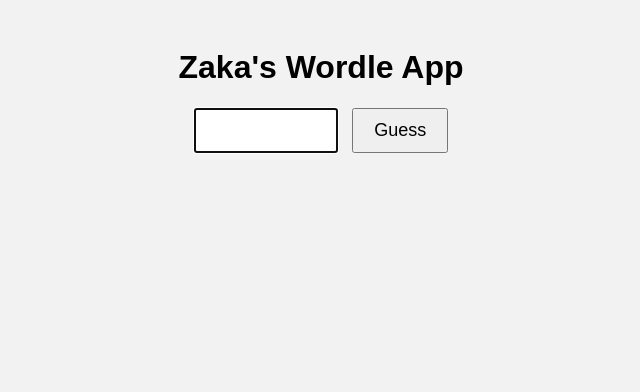
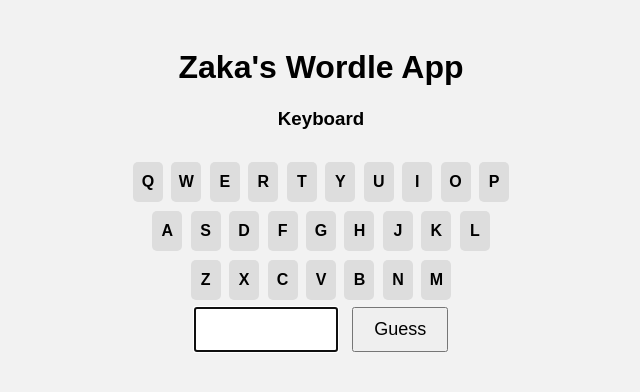
Before and after one commit to zakaahmed1/wordle-app, a Flask app: page / in a window 1280 px wide. Shown: the top 392 px of the page, without its empty margins (319-959 px from the left). Run offline with Flask 3, Linux system fonts and the light colour scheme.

Commit message:
Added keyboard to show which letters have been used already

```diff
--- a/app.py
+++ b/app.py
@@ -35,6 +35,18 @@ def evaluate_guess(guess, answer):
 
     return result
 
+def update_keyboard(keyboard, feedback):
+    # Update keyboard colors based on feedback
+    for row in feedback:
+        for color, letter in row:
+            if color == "green":
+                keyboard[letter] = "green"
+            elif color == "yellow" and keyboard.get(letter) != "green":
+                keyboard[letter] = "yellow"
+            elif color == "gray" and keyboard.get(letter) not in ("green", "yellow"):
+                keyboard[letter] = "gray"
+    return keyboard
+
 @app.route("/", methods=["GET", "POST"])
 def index():
     if "answer" not in session:
@@ -45,26 +57,31 @@ def index():
         session["gameover"] = False
         session["won"] = False
 
+    error = None
+
     if request.method == "POST":
         guess = request.form["guess"].lower()
 
         if len(guess) != WORD_LENGTH or guess not in WORD_LIST:
-            return render_template("index.html", error="Invalid guess.", **session)
+            error = "Invalid guess."
+        else:
+            feedback = evaluate_guess(guess, session["answer"])
+            session["guesses"].append(guess)
+            session["feedback"].append(feedback)
+            session["turns"] += 1
 
-        feedback = evaluate_guess(guess, session["answer"])
-        session["guesses"].append(guess)
-        session["feedback"].append(feedback)
-        session["turns"] += 1
+            if all(color == 'green' for color, _ in feedback):
+                session["gameover"] = True
+                session["won"] = True
+            elif session["turns"] >= MAX_TURNS:
+                session["gameover"] = True
 
-        if all(color == 'green' for color, _ in feedback):
-            session["gameover"] = True
-            session["won"] = True
-        elif session["turns"] >= MAX_TURNS:
-            session["gameover"] = True
+            return redirect("/")  # Only redirect if valid guess
 
-        return redirect("/")
+    # ✅ Always update keyboard using session["feedback"]
+    keyboard = update_keyboard({ch: "" for ch in "abcdefghijklmnopqrstuvwxyz"}, session.get("feedback", []))
 
-    return render_template("index.html", **session)
+    return render_template("index.html", keyboard=keyboard, error=error, **session)
 
 @app.route("/reset")
 def reset():
--- a/static/styles.css
+++ b/static/styles.css
@@ -63,3 +63,40 @@ form button {
 .message.lose {
     color: red;
 }
+
+.keyboard {
+    margin-top: 30px;
+}
+
+.key-row {
+    margin: 5px 0;
+}
+
+.key {
+    display: inline-block;
+    width: 30px;
+    height: 40px;
+    line-height: 40px;
+    text-align: center;
+    font-weight: bold;
+    margin: 2px;
+    border-radius: 5px;
+    background-color: #ddd;
+    color: black;
+    text-transform: uppercase;
+}
+
+.key.green {
+    background-color: green;
+    color: white;
+}
+
+.key.yellow {
+    background-color: goldenrod;
+    color: white;
+}
+
+.key.gray {
+    background-color: gray;
+    color: white;
+}
--- a/templates/index.html
+++ b/templates/index.html
@@ -20,6 +20,18 @@
     </div>
     {% endfor %}
 
+    <h3>Keyboard</h3>
+    <div class="keyboard">
+        {% set layout = ["qwertyuiop", "asdfghjkl", "zxcvbnm"] %}
+        {% for row in layout %}
+    <div class="key-row">
+        {% for key in row %}
+        <span class="key {{ keyboard[key] }}">{{ key.upper() }}</span>
+        {% endfor %}
+    </div>
+    {% endfor %}
+</div>
+
     {% if not gameover %}
     <form method="POST">
         <input name="guess" maxlength="5" required autofocus autocomplete="off">
```
